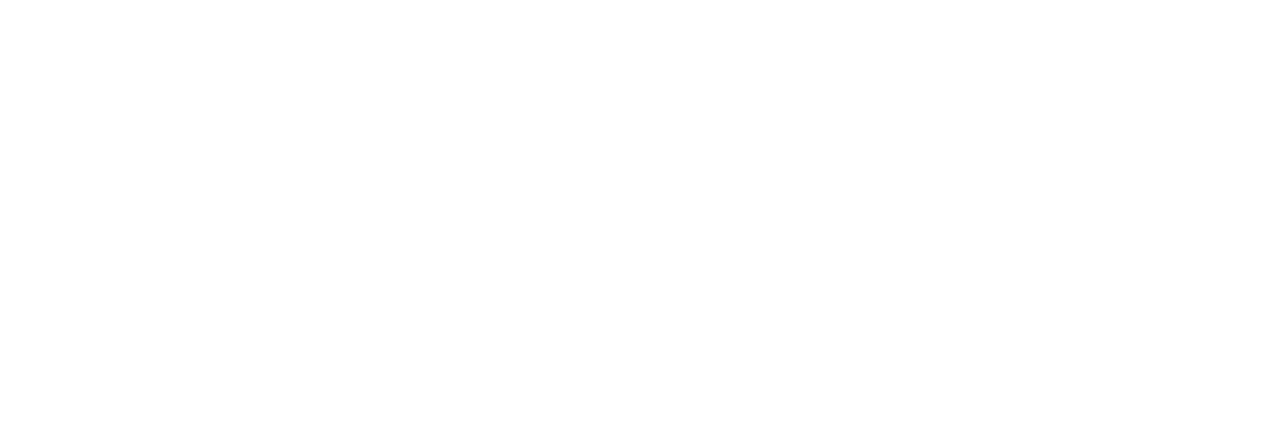
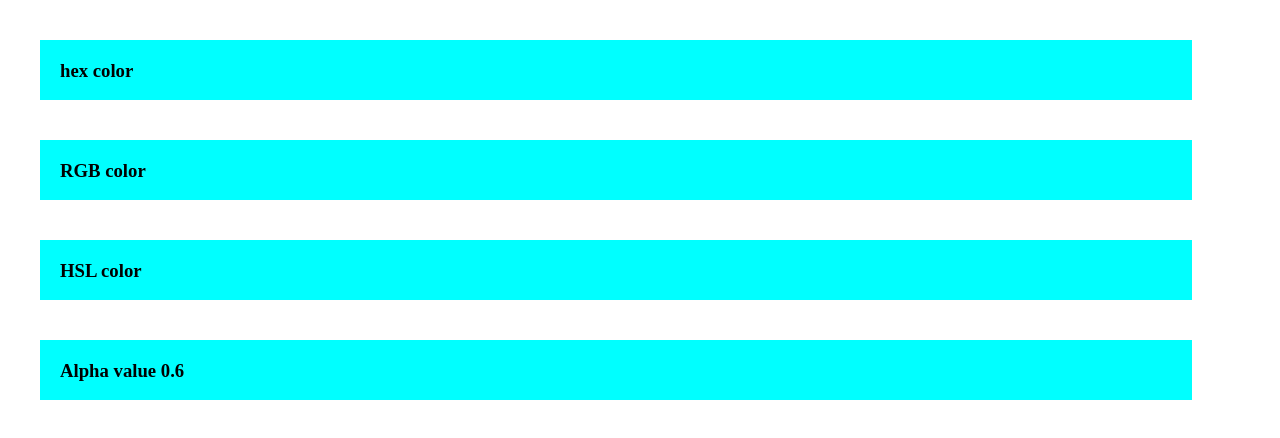
Before and after one commit to jasmina8835/med-app, a plain HTML site: page index.html in a window 1280 px wide. Drawn offline with Linux system fonts and the light colour scheme.

Commit message:
homework1

```diff
--- a/index.html
+++ b/index.html
@@ -7,6 +7,20 @@
     <link rel="stylesheet" href="style.css">
 </head>
 <body>
+    <div class="container">
+        <h3>hex color</h3>
+    </div>
 
+    <div class="container">
+        <h3>RGB color</h3>
+    </div>
+
+    <div class="container">
+        <h3>HSL color</h3>
+    </div>
+
+    <div class="container">
+        <h3>Alpha value 0.6</h3>
+    </div>
 </body>
 </html>
--- a/style.css
+++ b/style.css
@@ -0,0 +1,16 @@
+*{
+    margin: 0;
+    padding: 0;
+    box-sizing: border-box;
+}
+
+.container{
+    width: 90%;
+    height: 60px;
+    background-color: aqua;
+    margin: 40px 40px;
+}
+
+h3{
+    padding: 20px 20px;
+}
```
